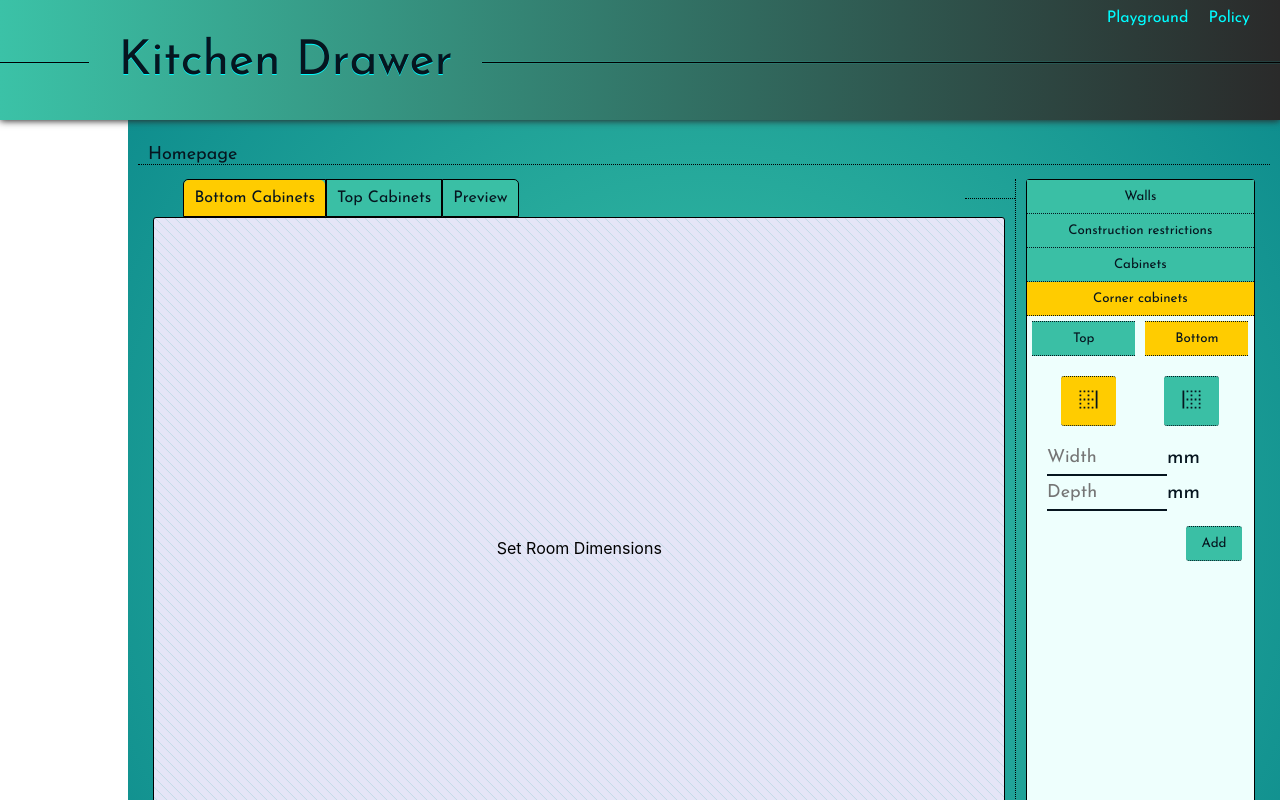
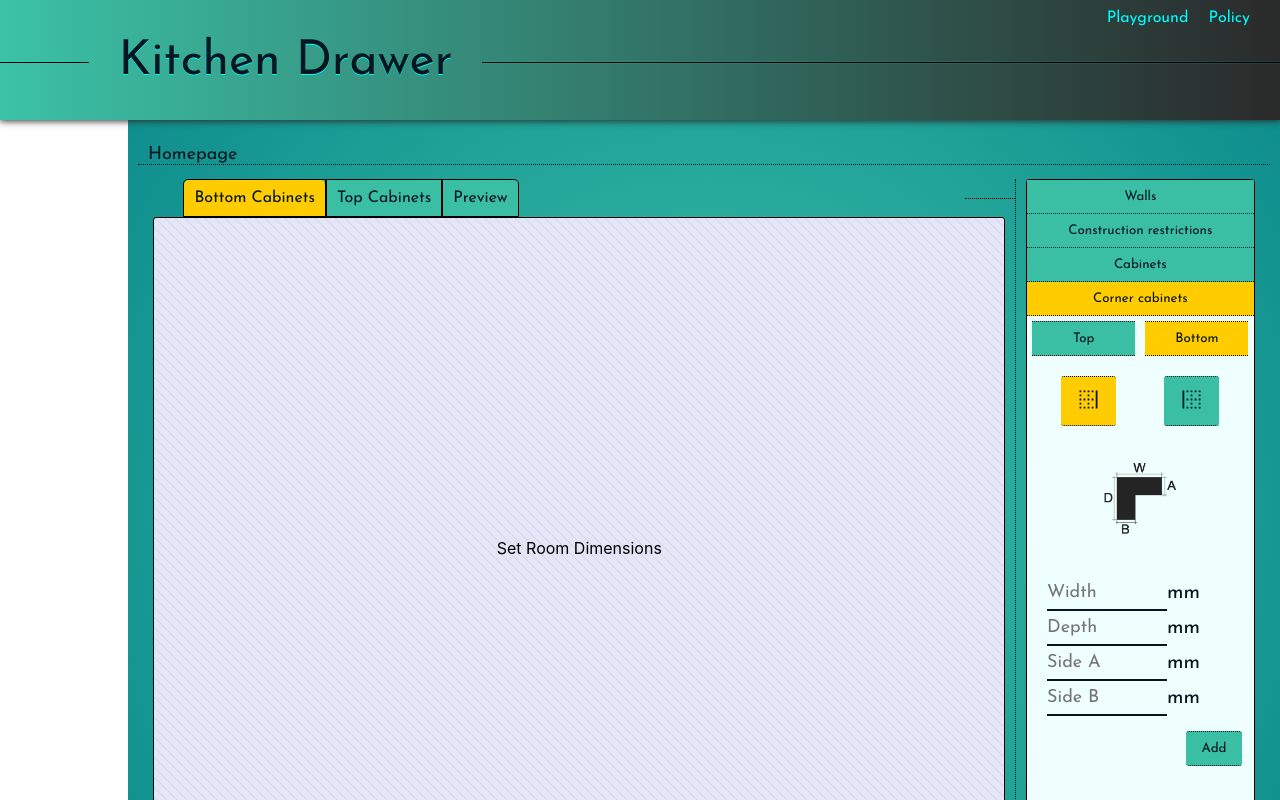
Before and after one commit to PaweLewoniewski/kitchendrawer, a React (Create React App) app: page /bottomCabinets in a window 1280 px wide. Both pictures are taken after a click on the button "Corner cabinets". Shown: the top 800 px of the page. Built offline with nearby package versions, Linux system fonts and the light colour scheme; no server answers.

Commit message:
corner_sides

```diff
--- a/src/App.css
+++ b/src/App.css
@@ -61,3 +61,17 @@
   width:100%;
   height:100%;
 }
+
+.cornerBox_img_left {
+  background: url('image/cornerBoxLeft.png') no-repeat;
+  background-position: center;
+  background-size: contain;
+  height:100%;
+}
+
+.cornerBox_img_right {
+  background: url('image/cornerBoxRight.png') no-repeat;
+  background-position: center;
+  background-size: contain;
+  height:100%;
+}
--- a/src/components/cornerCabinPanel.tsx
+++ b/src/components/cornerCabinPanel.tsx
@@ -13,6 +13,8 @@ const CornerCabinetsPanel = () => {
   const dispatch = useAppDispatch();
   const [widthCabin, setWidthCabin] = useState<number | undefined>();
   const [depthCabin, setDepthCabin] = useState<number | undefined>();
+  const [sideA, setsideA] = useState<number | undefined>();
+  const [sideB, setsideB] = useState<number | undefined>();
   const [sideCabin, setSideCabin] = useState<number>(0);
   const [active, setActive] = useState<string>('Bottom');
 
@@ -24,7 +26,7 @@ const CornerCabinetsPanel = () => {
     if (active === 'Bottom') {
       if (localData !== null) {
         const summData = localData ? JSON.parse(localData) : [];
-        const data = [{ 'cornersBot': { 'id': hashgen, 'cabinWidth': widthCabin, 'cabinDepth': depthCabin, 'name': 'Bottom corners', 'xAxis': 250, 'yAxis': 150, 'side': sideCabin } }];
+        const data = [{ 'cornersBot': { 'id': hashgen, 'cabinWidth': widthCabin, 'cabinDepth': depthCabin, 'name': 'Bottom corners', 'xAxis': 250, 'yAxis': 150, 'side': sideCabin, 'sideA': sideA, 'sideB': sideB } }];
         const summaringData = [...summData, ...data];
         localStorage.setItem("kitchenData", JSON.stringify(summaringData.flat()));
         dispatch({ type: "ROOM_DIMENSIONS", payload: summaringData.flat() });
@@ -34,7 +36,7 @@ const CornerCabinetsPanel = () => {
     if (active === 'Top') {
       if (localData !== null) {
         const summData = localData ? JSON.parse(localData) : [];
-        const data = [{ 'cornersTop': { 'id': hashgen, 'cabinWidth': widthCabin, 'cabinDepth': depthCabin, 'name': 'Top corners', 'xAxis': 250, 'yAxis': 150, 'side': sideCabin } }];
+        const data = [{ 'cornersTop': { 'id': hashgen, 'cabinWidth': widthCabin, 'cabinDepth': depthCabin, 'name': 'Top corners', 'xAxis': 250, 'yAxis': 150, 'side': sideCabin, 'sideA': sideA, 'sideB': sideB } }];
         const summaringData = [...summData, ...data];
         localStorage.setItem("kitchenData", JSON.stringify(summaringData.flat()));
         dispatch({ type: "ROOM_DIMENSIONS", payload: summaringData.flat() });
@@ -58,9 +60,12 @@ const CornerCabinetsPanel = () => {
             <AiOutlineBorderBottom size={25} className='turnRight' />
           </SingleBtn>
         </BtnBox>
+        <InfoImgBox><InfoImg className={sideCabin === 0 ? `cornerBox_img_left` : `cornerBox_img_right`} /></InfoImgBox>
         <FiledBox>
           <SingleNumberField text={"mm"} placeholder={'Width'} onChange={(e: any) => { setWidthCabin(e.target.value) }} />
           <SingleNumberField text={"mm"} placeholder={'Depth'} onChange={(e: any) => { setDepthCabin(e.target.value) }} />
+          <SingleNumberField text={"mm"} placeholder={'Side A'} onChange={(e: any) => { setsideA(e.target.value) }} />
+          <SingleNumberField text={"mm"} placeholder={'Side B'} onChange={(e: any) => { setsideB(e.target.value) }} />
         </FiledBox>
         <BtnBoxEnd>
           <SingleBtn btnName={"Add"} onClick={addRoomCabins}></SingleBtn>
@@ -99,3 +104,15 @@ const FiledBox = styled.div`
   flex-direction:column;
   flex-wrap:wrap;
 `;
+
+const InfoImgBox = styled.div`
+  height:135px;
+  display:flex;
+  justify-content:center;
+  align-items:center;
+`;
+
+const InfoImg = styled.div`
+  width:35%;
+  height:100%;
+`;
--- a/src/playground/cornerCabinetBox.tsx
+++ b/src/playground/cornerCabinetBox.tsx
@@ -1,12 +1,12 @@
 import styled from "styled-components";
 import { useAppDispatch, useAppSelector } from "../store/reducer";
 import { RootState } from "../store/store";
-import { AllkitchenData, Cabinets, CornerCabinets } from "../store/types";
+import { AllkitchenData, CornerCabinets } from "../store/types";
 import { AiOutlineClose } from 'react-icons/ai';
 import { useEffect, useState } from "react";
 
 interface ElementsDataProps {
-    elementsData?: Cabinets;
+    elementsData?: CornerCabinets;
 }
 
 const CornerCabinetBox = ({ elementsData }: ElementsDataProps) => {
@@ -54,23 +54,39 @@ const CornerCabinetBox = ({ elementsData }: ElementsDataProps) => {
     return (
         <>
             {elementsData !== undefined ?
-                <CornerCabinBox id={elementsData.id} cabinWidth={elementsData.cabinWidth}
-                    cabinDepth={elementsData.cabinDepth} side={elementsData.side}
+                <CornerCabinBox
+                    id={elementsData.id}
+                    cabinWidth={elementsData.cabinWidth}
+                    cabinDepth={elementsData.cabinDepth}
+                    side={elementsData.side}
+                    sideA={elementsData.sideA}
+                    sideB={elementsData.sideB}
                     onClick={() => { currentElement(elementsData) }}
                     className={currentTarget === elementsData ? "activeCabin" : undefined}>
                     <DimensionsBoxLines />
                     <DimensionsBoxNames>
                         <DimensionText>{elementsData.cabinWidth}</DimensionText>
                     </DimensionsBoxNames>
-                    <LeftDimensions id={elementsData.id} side={elementsData.side} cabinWidth={elementsData.cabinWidth}
-                        cabinDepth={elementsData.cabinDepth}>
+                    <LeftDimensions
+                        id={elementsData.id}
+                        side={elementsData.side}
+                        cabinWidth={elementsData.cabinWidth}
+                        cabinDepth={elementsData.cabinDepth}
+                        sideA={elementsData.sideA}
+                        sideB={elementsData.sideB}>
                         <DimensionsSecBoxLines />
                         <DimensionsSecBoxNames>
                             <DimensionSecText>{elementsData.cabinDepth}</DimensionSecText>
                         </DimensionsSecBoxNames>
                     </LeftDimensions>
-                    <RightDimensions id={elementsData.id} side={elementsData.side} cabinWidth={elementsData.cabinWidth}
-                        cabinDepth={elementsData.cabinDepth}>
+                    <RightDimensions
+                        id={elementsData.id}
+                        side={elementsData.side}
+                        cabinWidth={elementsData.cabinWidth}
+                        cabinDepth={elementsData.cabinDepth}
+                        sideA={elementsData.sideA}
+                        sideB={elementsData.sideB}
+                        >
                         <DimensionsSecLeftBoxLines />
                         <DimensionsSecLeftBoxNames>
                             <DimensionSecLeftText>{elementsData.cabinDepth}</DimensionSecLeftText>
@@ -114,8 +130,8 @@ const CornerCabinBox = styled.div<CornerCabinets>`
         position:absolute;
         bottom:-2px;
         left:-2px;
-        width:${props => props.cabinWidth !== 0 ? `${props.cabinWidth / 2}px` : '0px'};
-        height:${props => props.cabinDepth !== 0 ? `${props.cabinDepth / 2}px` : '0px'};
+        width:${props => props.cabinWidth !== 0 ? `${props.cabinWidth - props.sideB}px` : '0px'};
+        height:${props => props.cabinDepth !== 0 ? `${props.cabinDepth - props.sideA}px` : '0px'};
         background:#f4f4f4;
         border:6px solid #06151f;
         border-bottom:2px solid white;
@@ -127,8 +143,8 @@ const CornerCabinBox = styled.div<CornerCabinets>`
         position:absolute;
         bottom:-2px;
         right:-2px;
-        width:${props => props.cabinWidth !== 0 ? `${props.cabinWidth / 2}px` : '0px'};
-        height:${props => props.cabinDepth !== 0 ? `${props.cabinDepth / 2}px` : '0px'};
+        width:${props => props.cabinWidth !== 0 ? `${props.cabinWidth - props.sideB}px` : '0px'};
+        height:${props => props.cabinDepth !== 0 ? `${props.cabinDepth - props.sideA}px` : '0px'};
         background:#f4f4f4;
         border:6px solid #06151f;
         border-bottom:2px solid white;
--- a/src/playground/cornersBotView.tsx
+++ b/src/playground/cornersBotView.tsx
@@ -34,7 +34,7 @@ const CornersBotView = ({ data, index, positionX, positionY }: CornersViewProp)
         event.preventDefault();
         event.stopPropagation();
         if (data !== undefined) {
-            const updateData = [{ 'cornersBot': { 'id': data.id , 'cabinWidth': data.cabinWidth, 'cabinDepth': data.cabinDepth, 'name': data.name, 'xAxis': dragElement.x, 'yAxis': dragElement.y, 'side': data.side } }];
+            const updateData = [{ 'cornersBot': { 'id': data.id , 'cabinWidth': data.cabinWidth, 'cabinDepth': data.cabinDepth, 'name': data.name, 'xAxis': dragElement.x, 'yAxis': dragElement.y, 'side': data.side, 'sideA': data.sideA, 'sideB': data.sideB } }];
             const sumUpdatedData = [...allOtherData, ...updateData];
             localStorage.setItem("kitchenData", JSON.stringify(sumUpdatedData));
             dispatch({ type: "ROOM_DIMENSIONS", payload: sumUpdatedData });
--- a/src/playground/cornersTopView.tsx
+++ b/src/playground/cornersTopView.tsx
@@ -34,7 +34,7 @@ const CornersTopView = ({ data, index, positionX, positionY }: CornersViewProp)
         event.preventDefault();
         event.stopPropagation();
         if (data !== undefined) {
-            const updateData = [{ 'cornersTop': { 'id': data.id , 'cabinWidth': data.cabinWidth, 'cabinDepth': data.cabinDepth, 'name': data.name, 'xAxis': dragElement.x, 'yAxis': dragElement.y, 'side': data.side } }];
+            const updateData = [{ 'cornersTop': { 'id': data.id , 'cabinWidth': data.cabinWidth, 'cabinDepth': data.cabinDepth, 'name': data.name, 'xAxis': dragElement.x, 'yAxis': dragElement.y, 'side': data.side, 'sideA': data.sideA, 'sideB': data.sideB } }];
             const sumUpdatedData = [...allOtherData, ...updateData];
             localStorage.setItem("kitchenData", JSON.stringify(sumUpdatedData.flat()));
             dispatch({ type: "ROOM_DIMENSIONS", payload: sumUpdatedData.flat() });
--- a/src/store/types.d.ts
+++ b/src/store/types.d.ts
@@ -21,6 +21,8 @@ export interface CornerCabinets {
     xAxis?:number;
     yAxis?:number;
     side?:number;
+    sideA:number;
+    sideB:number;
 }
 
 export interface Cabinets {
```
Also changed, not shown: src/image/cornerBoxLeft.png (added), src/image/cornerBoxRight.png (added).
